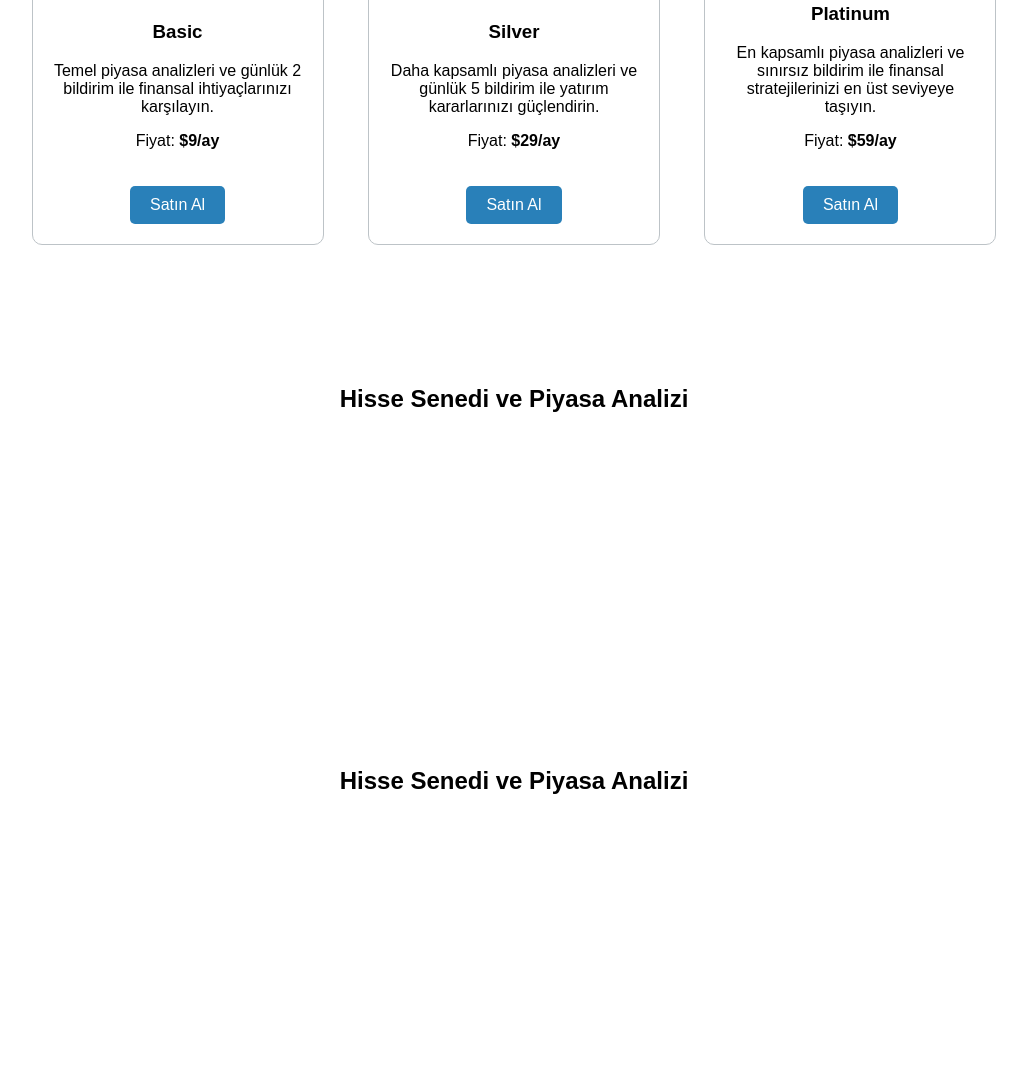
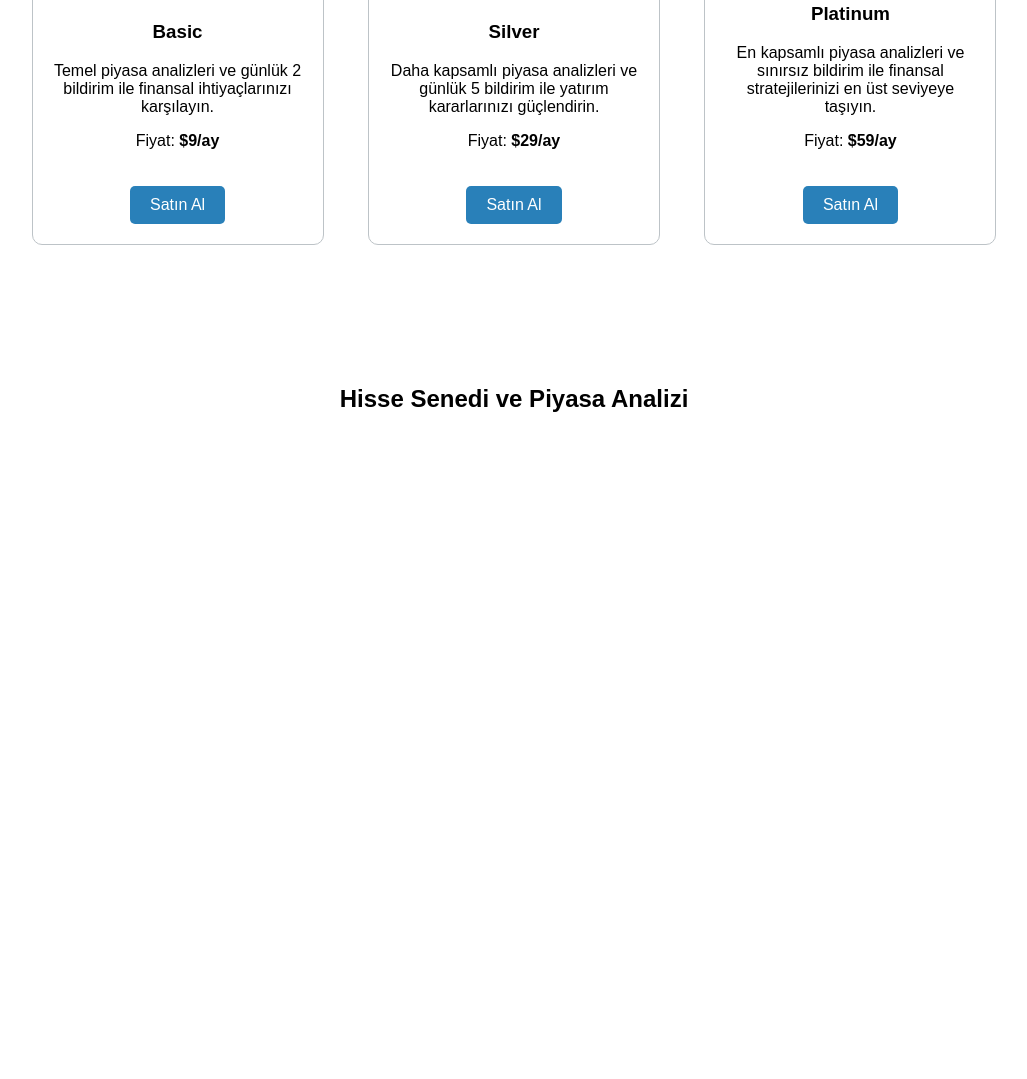
Before and after one commit to sefasayar/finansal-analiz-platformu, a website: page index.html in a window 1280 px wide. Shown: the part 1000-2079 px from the top of the page, without its empty margins (126-1153 px from the left). After the commit the page ends 1697 px from the top, so only its background shows below. Drawn offline with nearby package versions, Linux system fonts and the light colour scheme; no server answers.

Commit message:
index.html

```diff
--- a/index.html
+++ b/index.html
@@ -79,14 +79,6 @@
     <canvas id="stockChart" width="400" height="200"></canvas>
 </section>
 
-        <section id="analysis">
-            <h2>Hisse Senedi ve Piyasa Analizi</h2>
-            <div id="market-data">
-                <!-- Dinamik olarak eklenen piyasa verileri burada görüntülenecek -->
-            </div>
-            <canvas id="stockChart" width="400" height="200"></canvas>
-        </section>
-
         <!-- Kayıt ve Giriş Formları -->
         <section id="auth-forms" style="display: none;">
             <div class="form-container" id="signup-form" style="display: none; position: relative;">
```
